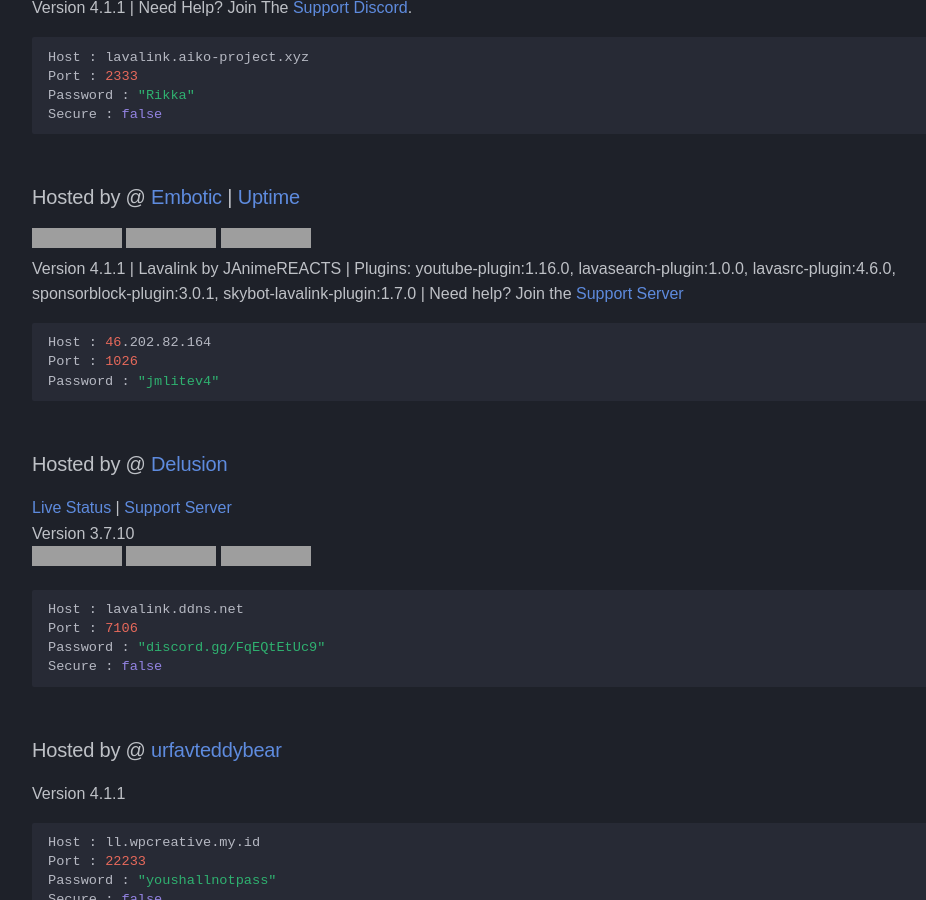
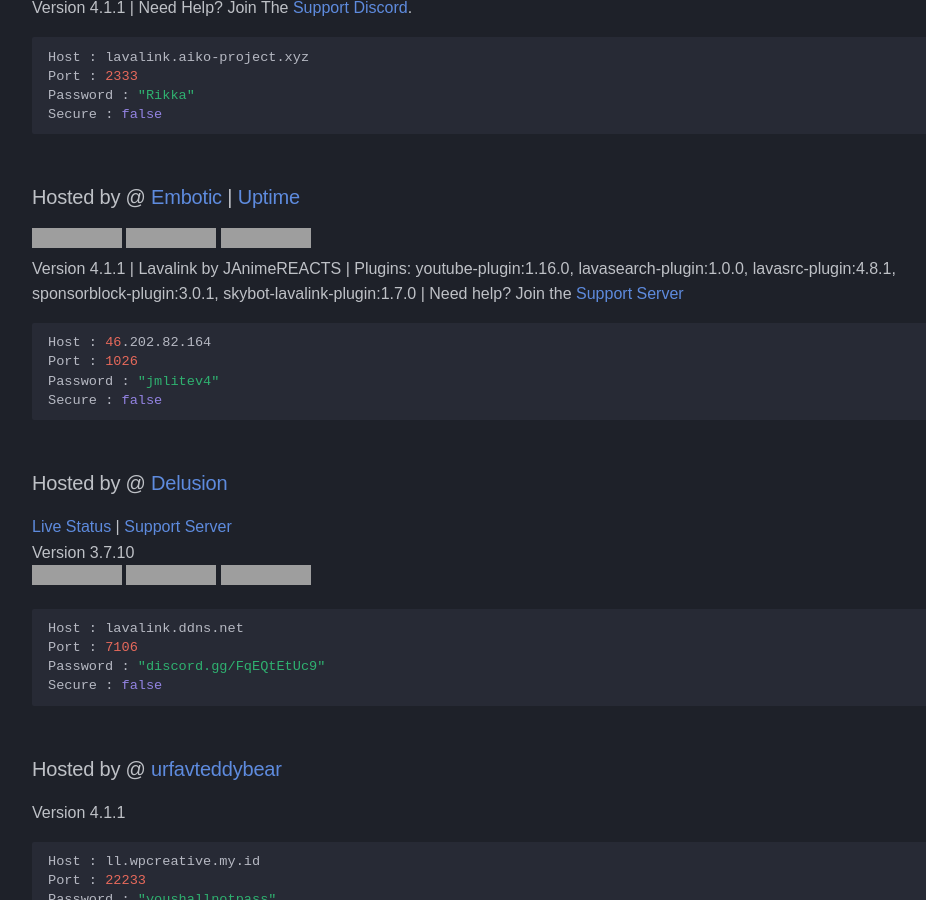
Before and after one commit to DarrenOfficial/lavalink-list, an MkDocs documentation site: the page built from docs/NoSSL/Lavalink-NonSSL.md, in a window 1280 px wide and 900 px high, scrolled down 2747 px, cut to the strip 0-900 px from the top of the window. Shown: the whole strip, without its empty margins (14-940 px from the left). Built offline with MkDocs 1.6.1 and Material for MkDocs 9.7.7, drawn with Linux system fonts in a browser that asks for light colours; some web fonts are replaced; comment, search, counter and statistics services are not loaded; a style sheet for code colours, icons or effects is not loaded; grey boxes are pictures that could not be loaded.

Commit message:
Updated plugin (#774)
* Updated plugin

Updated lavasrc to the latest version (4.8.1), I forgot to do it for a while lmfao.

* Fixed missing credentials

````diff
--- a/docs/NoSSL/Lavalink-NonSSL.md
+++ b/docs/NoSSL/Lavalink-NonSSL.md
@@ -128,11 +128,12 @@ Secure : false
 
 ### Hosted by @ [Embotic](https://discord.gg/XpNWvYjX5F) | [Uptime](https://hetrixtools.com/report/uptime/0da291f13750558ad637bf795974619b/) <br />
 ![status](https://lavalink-list-api.ajieblogs.eu.org/46-202-82-164-1026/badge/Status) ![load](https://lavalink-list-api.ajieblogs.eu.org/46-202-82-164-1026/badge/Load) ![playersv4jmlite](https://lavalink-list-api.ajieblogs.eu.org/46-202-82-164-1026/badge/Players) <br />
-Version 4.1.1 | Lavalink by JAnimeREACTS | Plugins: youtube-plugin:1.16.0, lavasearch-plugin:1.0.0, lavasrc-plugin:4.6.0, sponsorblock-plugin:3.0.1, skybot-lavalink-plugin:1.7.0 | Need help? Join the [Support Server](https://discord.gg/NsTFDYvhXd)
+Version 4.1.1 | Lavalink by JAnimeREACTS | Plugins: youtube-plugin:1.16.0, lavasearch-plugin:1.0.0, lavasrc-plugin:4.8.1, sponsorblock-plugin:3.0.1, skybot-lavalink-plugin:1.7.0 | Need help? Join the [Support Server](https://discord.gg/NsTFDYvhXd)
 ```bash
 Host : 46.202.82.164
 Port : 1026
 Password : "jmlitev4"
+Secure : false
 ```
 
 ### Hosted by @ [Delusion](https://www.instagram.com/antivirus454)
````
